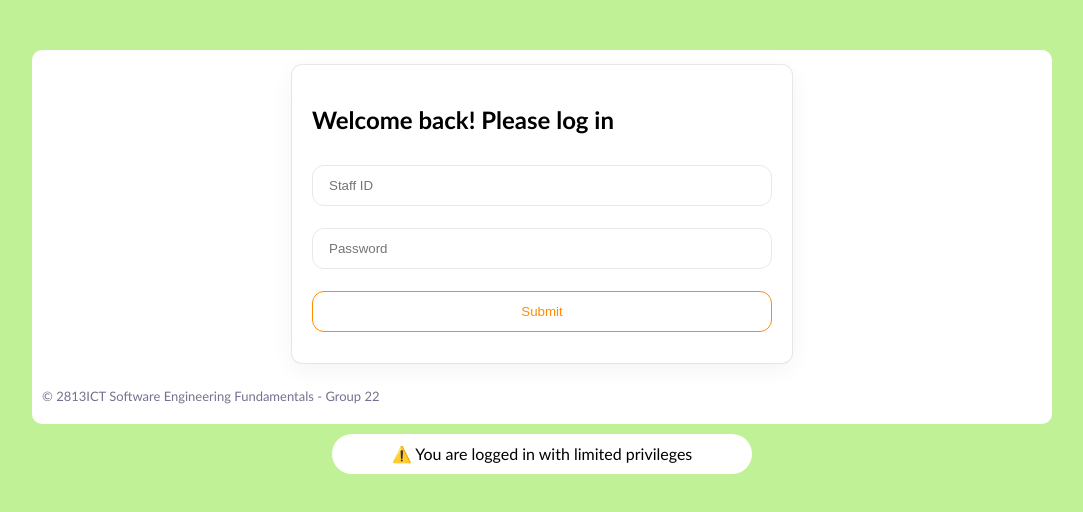
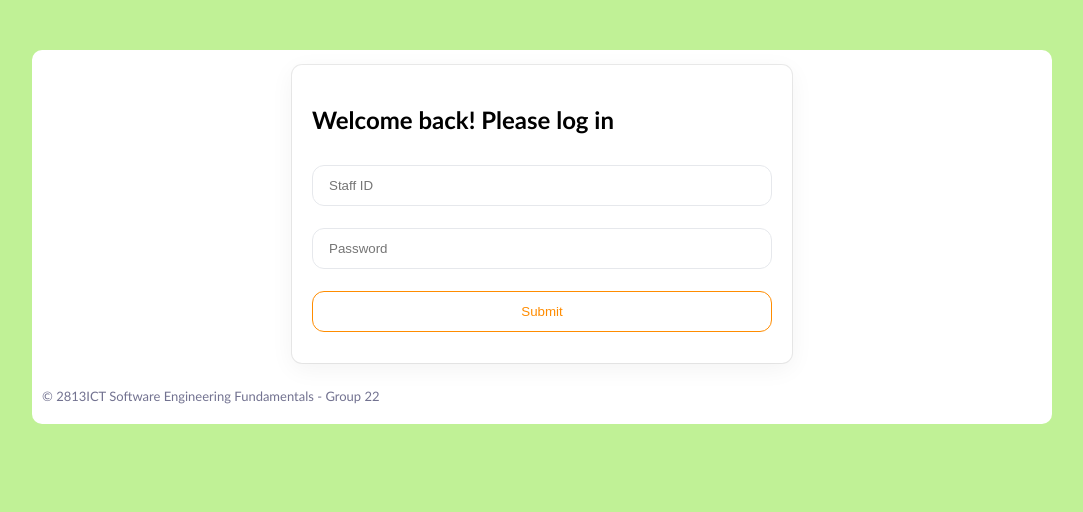
Before and after one commit to pauliand3138/Forest-Health-App-Research-Admin, a React (Create React App) app in the folder client/: page / in a window 1280 px wide. Shown: the top 512 px of the page, without its empty margins (98-1181 px from the left). Built offline with nearby package versions, Linux system fonts and the light colour scheme.

Commit message:
Fix privilege bugs

```diff
--- a/client/src/App.js
+++ b/client/src/App.js
@@ -12,6 +12,7 @@ const App = () => {
     const [users, setUsers] = useState(null);
     const [showUserModal, setShowUserModal] = useState(false);
     const [user, setUser] = useState(null);
+    const [userIsAdmin, setUserIsAdmin] = useState(null);
 
     //console.log(user);
     const getData = async () => {
@@ -32,6 +33,7 @@ const App = () => {
             const response = await fetch(`http://localhost:8000/${staffId}`);
             const json = await response.json();
             setUser(json);
+            setUserIsAdmin(user[0].isadmin);
         } catch (err) {
             console.error(err);
         }
@@ -102,9 +104,11 @@ const App = () => {
                     />
                 )}
             </div>
-            <p className="privilege-type">
-                ⚠️ You are logged in with limited privileges
-            </p>
+            {authToken && !userIsAdmin && (
+                <p className="privilege-type">
+                    ⚠️ You are logged in with limited privileges
+                </p>
+            )}
         </>
     );
 };
--- a/client/src/components/ListItem.js
+++ b/client/src/components/ListItem.js
@@ -62,7 +62,9 @@ const ListItem = ({ user, getData, isadmin }) => {
                     )}
                 </>
             )}
-            <p class="user-type">{user.isadmin ? "Admin" : "User"}</p>
+            {!isadmin && (
+                <p class="user-type">{user.isadmin ? "Admin" : "User"}</p>
+            )}
         </li>
     );
 };
```
